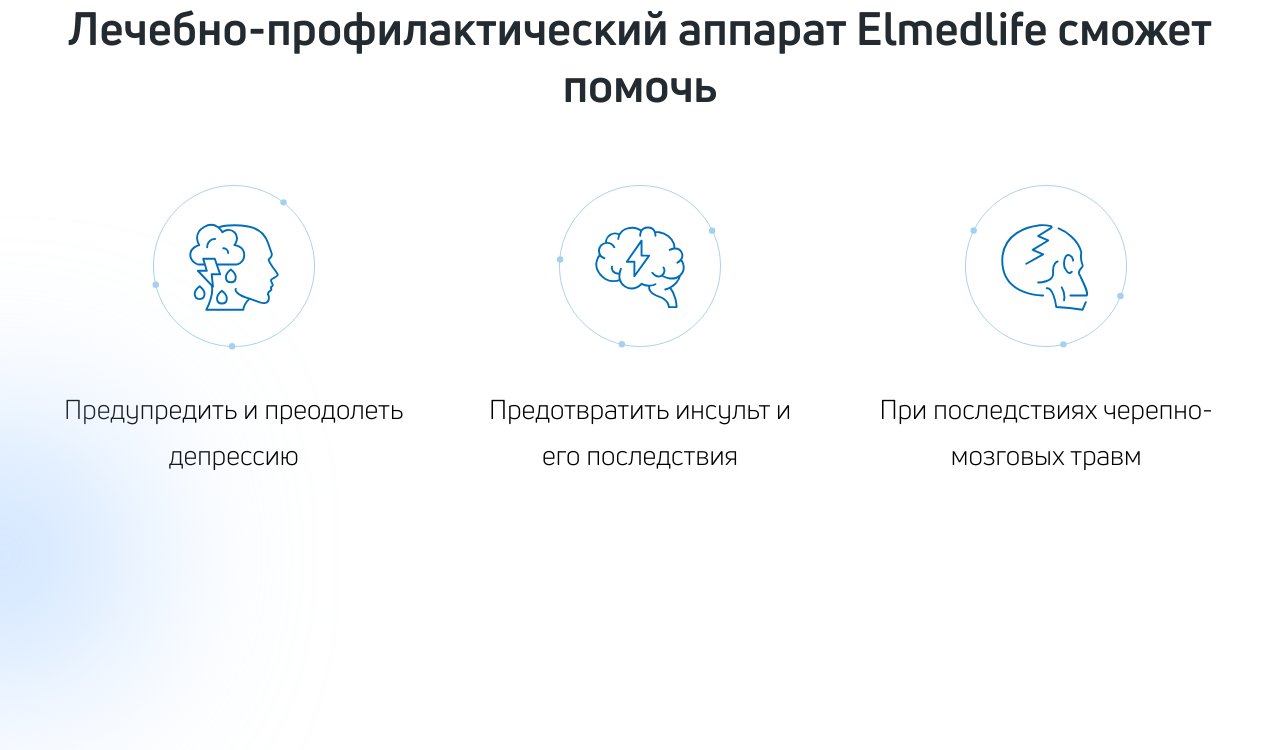
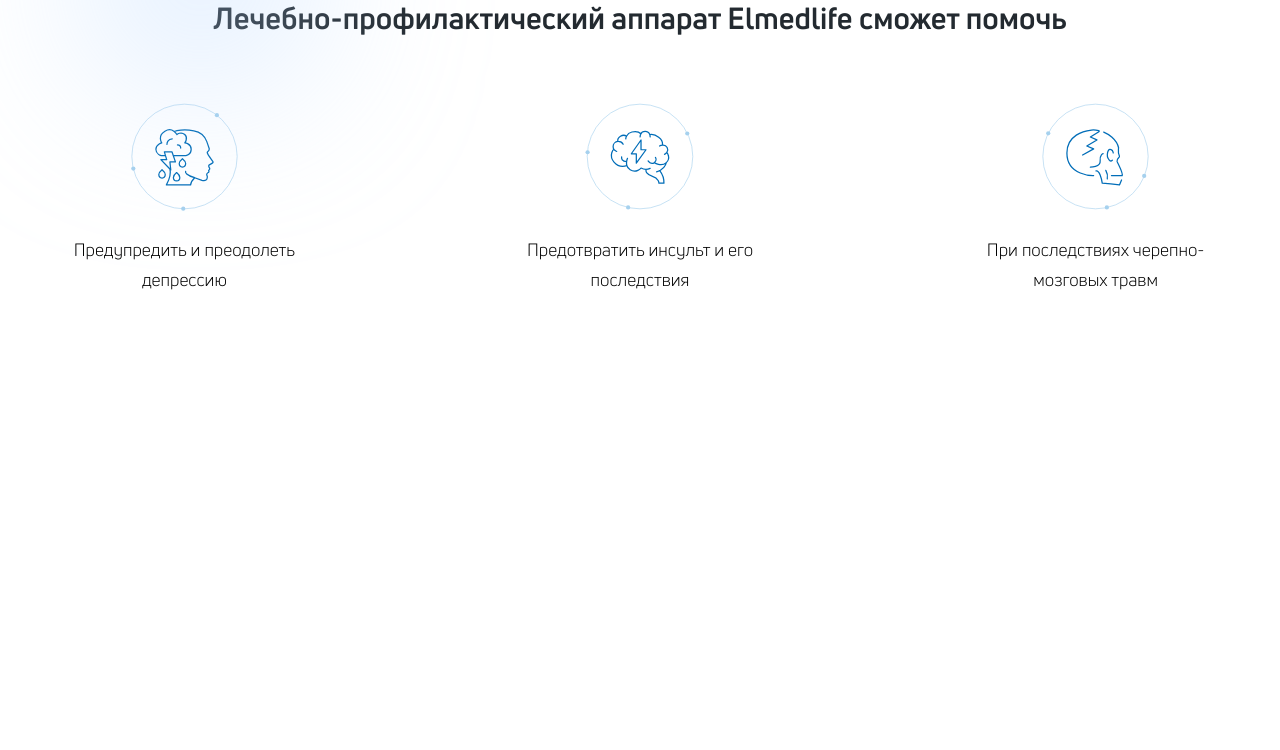
Before and after one commit to forst09/elmed, a website: page src/index.html in a window 1280 px wide. Drawn offline with nearby package versions, Linux system fonts and the light colour scheme; files that its build step writes are made by us from their sources.

Commit message:
fin desctop help

```diff
--- a/gulp/version.json
+++ b/gulp/version.json
@@ -1,3 +1,3 @@
 {
-    "main": "20221025120159"
+    "main": "20221025121253"
 }
--- a/src/index.html
+++ b/src/index.html
@@ -6,10 +6,10 @@
     <meta http-equiv="X-UA-Compatible" content="IE=edge">
     <meta name="viewport" content="width=device-width, initial-scale=1.0">
     <title>help</title>
+    <link rel="stylesheet" href="css/reset.css">
     <link rel="stylesheet" href="css/fonts.css">
     <link rel="stylesheet" href="css/style.css">
     <link rel="stylesheet" href="css/media.css">
-    <link rel="stylesheet" href="css/reset.css">
 </head>
 
 <body>
--- a/src/scss/media.scss
+++ b/src/scss/media.scss
@@ -13,6 +13,10 @@
         font-size: 2.4rem;
         line-height: 3rem;
         margin-bottom: 3.2rem;
+    }
+
+    section {
+        margin-bottom: 9.6rem;
     }
 
     /*КОНЕЦ ОБЩИХ СТИЛЕЙ 668*/
@@ -55,3 +59,39 @@
 
     /* КОНЕЦ СТИЛЕЙ СЕКЦИИ ЛЕЧЕБНО-ПРОФИЛАКТИЧЕСКИЙ АППАРАТ ELMEDLIFE СМОЖЕТ ПОМОЧЬ 668*/
 }
+
+
+@media(min-width: 1024px) {
+
+    /*НАЧАЛО ОБЩИХ СТИЛЕЙ 1024*/
+    html {
+        font-size: 0.9765625vw;
+    }
+
+    section {
+        margin-bottom: 10.4rem;
+    }
+
+    .title {
+        margin-bottom: 4.8rem;
+    }
+
+    .wrapper {
+        padding: 0 4rem;
+    }
+
+    /*КОНЕЦ ОБЩИХ СТИЛЕЙ 1024*/
+
+    /*НАЧАЛО СТИЛЕЙ СЕКЦИИ ЛЕЧЕБНО-ПРОФИЛАКТИЧЕСКИЙ АППАРАТ ELMEDLIFE СМОЖЕТ ПОМОЧЬ 1024*/
+    .help::after {
+        bottom: unset;
+        top: -8rem;
+        left: 10rem;
+    }
+
+    .icons-cards__item {
+        max-width: 21.5rem;
+    }
+
+    /* КОНЕЦ СТИЛЕЙ СЕКЦИИ ЛЕЧЕБНО-ПРОФИЛАКТИЧЕСКИЙ АППАРАТ ELMEDLIFE СМОЖЕТ ПОМОЧЬ 1024*/
+}
```
Also changed, not shown: dist/css/media.css, dist/index.html.
